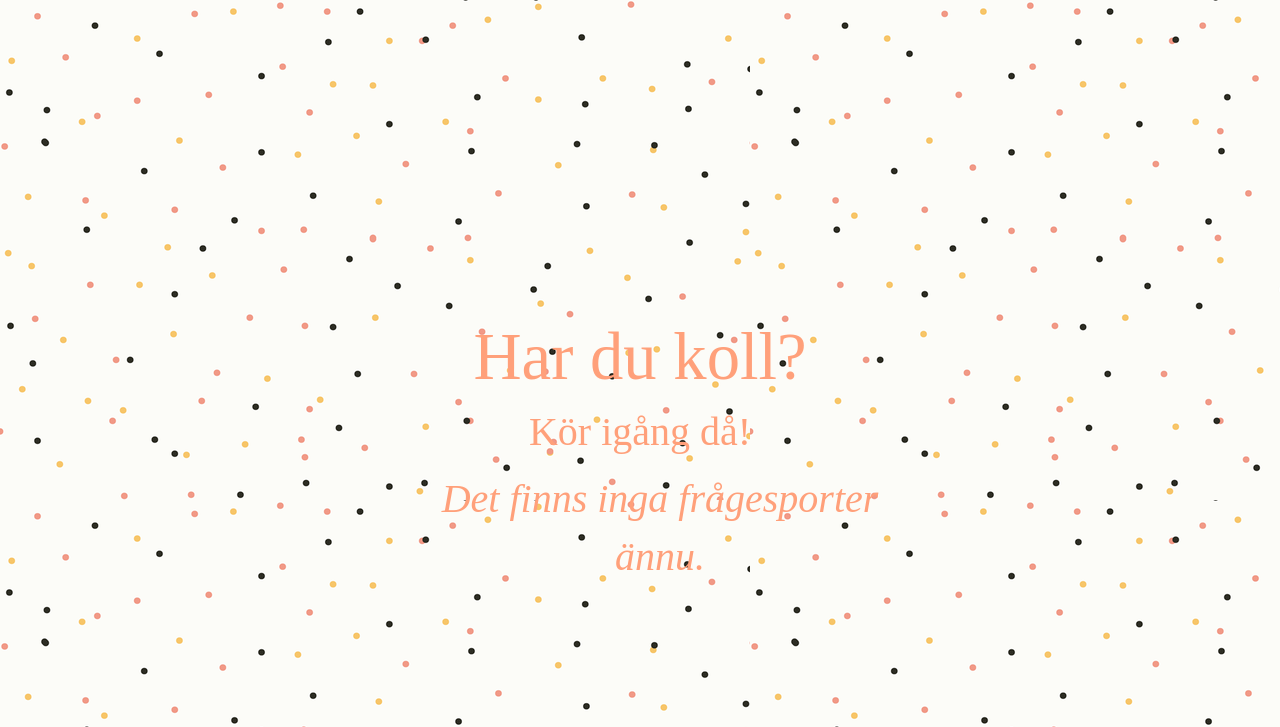
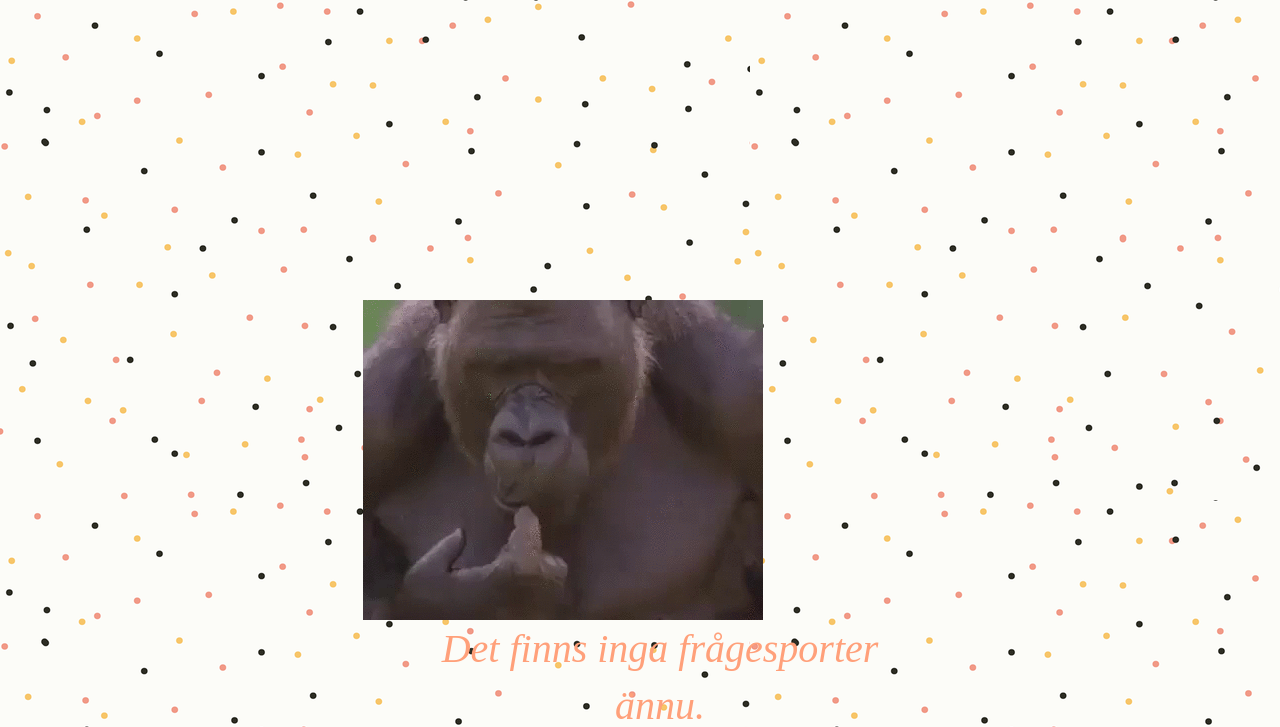
Before and after one commit to kristinbotas/quizproject, a Django app: page / in a window 1280 px wide. Shown: the top 727 px of the page. Run offline with Django 3.2, Linux system fonts and the light colour scheme; data that the repository does not hold is empty; some libraries are stand-ins or nearby versions.

Commit message:
added image on startpage

```diff
--- a/quiz/templates/startpage.html
+++ b/quiz/templates/startpage.html
@@ -14,8 +14,7 @@
 		<div class="row">
 			<div class="col-md-3"> </div>
 			<div class="col-md-6">
-			<h1>Har du koll?</h1>
-			<p> Kör igång då!</p>
+			<img src="/static/images/apa.gif/">
 			<ul>
 			{% for quiz in quizzes %}
 					<p><a href="{% url 'quiz_page' quiz.quiz_number %}">
```
Also changed, not shown: static/images/apa.gif (added), static/images/quizimage.jpg (added).
